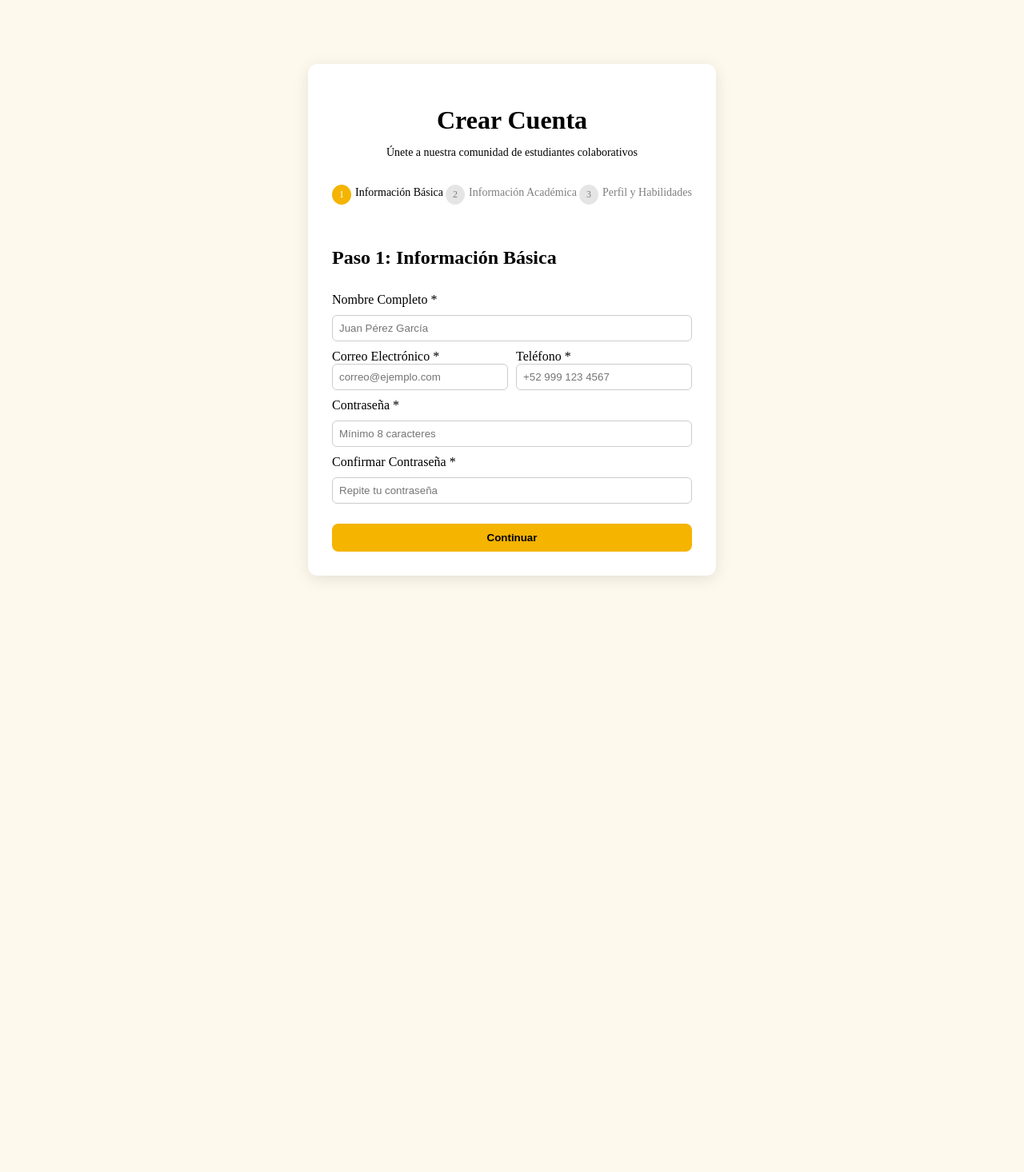
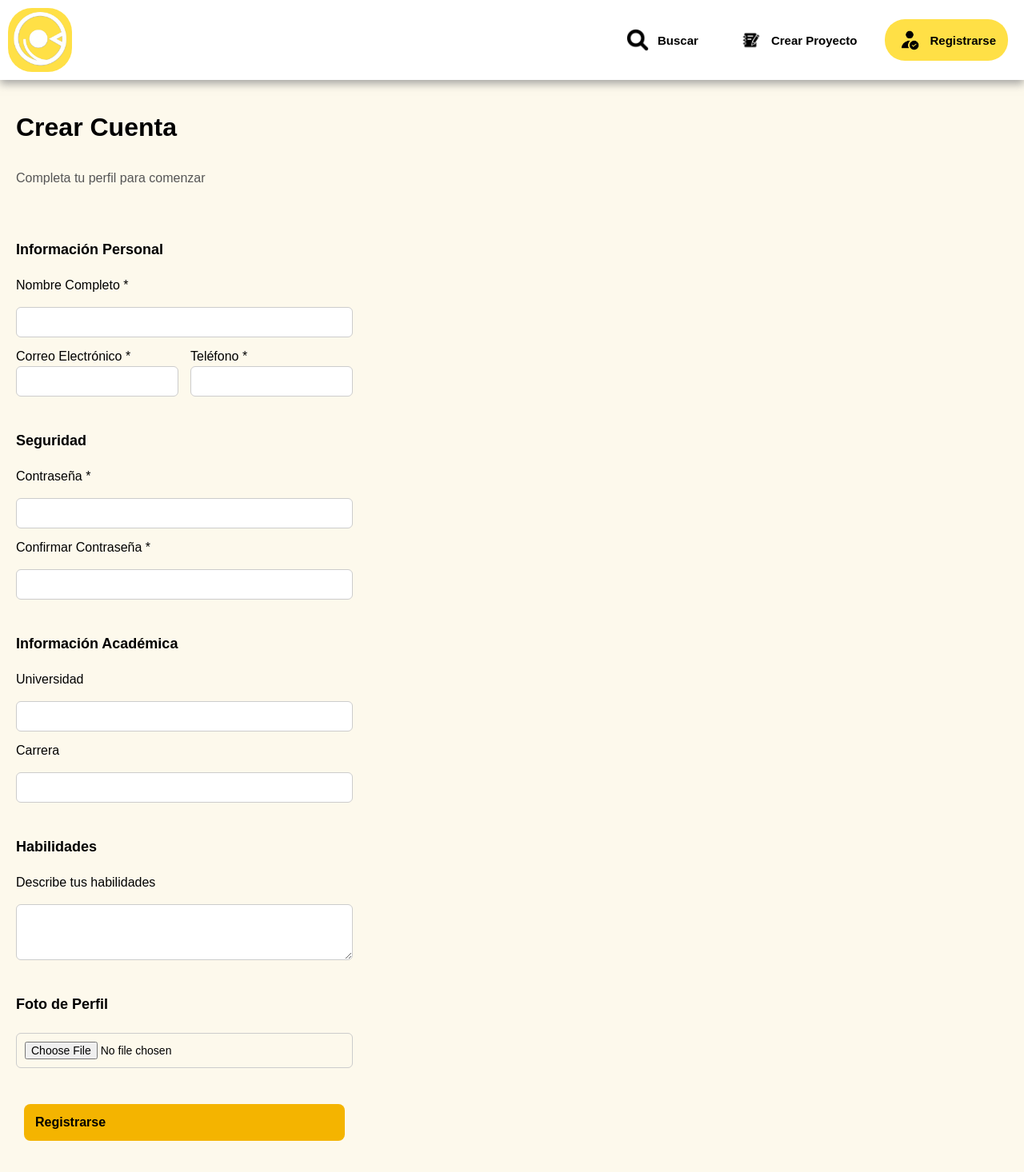
Before and after one commit to vicentt16/WorkPalFrontEnd, a React (Vite) app in the folder WorkPal/: page / in a window 1280 px wide. Shown: the top 1466 px of the page at 80% size. Before the commit the page ends 800 px from the top, so only its background shows below. Built offline with nearby package versions, Linux system fonts and the light colour scheme.

Commit message:
Cambios 6
Cambios 6

```diff
--- a/WorkPal/src/Pages/RegisterUser.css
+++ b/WorkPal/src/Pages/RegisterUser.css
@@ -1,73 +1,56 @@
-/* CENTRAR TODA LA PANTALLA */
-.register-wrapper {
-  height: 100vh;
-  display: flex;
-  justify-content: center;
-  align-items: center;
+body {
+  margin: 0;
+  font-family: Arial, Helvetica, sans-serif;
+  background-color: #f5f5f5;
 }
 
-/* TARJETA */
-.register-card {
-  width: 450px;
-  padding: 30px;
-  border-radius: 12px;
-  background: white;
-  box-shadow: 0 4px 20px rgba(0,0,0,0.1);
+.register-page {
+  max-width: 700px;
+  margin: 100px auto 40px auto;
+  padding: 20px;
 }
 
-/* TITULOS */
-.register-card h1 {
-  text-align: center;
+.register-page h1 {
+  text-align: left;
   margin-bottom: 5px;
 }
 
-.register-card p {
-  text-align: center;
-  margin-bottom: 20px;
-  font-size: 14px;
+.register-page p {
+  text-align: left;
+  margin-bottom: 25px;
+  color: #555;
 }
 
-/* STEPS */
-.steps {
-  display: flex;
-  justify-content: space-between;
-  margin-bottom: 20px;
+.register-page h2 {
+  margin-top: 30px;
+  margin-bottom: 10px;
+  font-size: 18px;
 }
 
-.step {
-  display: flex;
-  align-items: center;
-  gap: 5px;
-  font-size: 12px;
-  opacity: 0.5;
-}
-
-.step span {
-  background: #ccc;
-  border-radius: 50%;
-  padding: 5px 9px;
-  font-size: 12px;
-}
-
-.step.active {
-  opacity: 1;
-}
-
-.step.active span {
-  background: #f4b400;
-  color: white;
-}
-
-/* FORM */
 .register-form {
   display: flex;
   flex-direction: column;
-  gap: 10px;
+  gap: 15px;
+  align-items: stretch;
+}
+
+label {
+  font-weight: 500;
+  margin-bottom: 3px;
+}
+
+input, textarea {
+  width: 100%;
+  padding: 10px;
+  border-radius: 6px;
+  border: 1px solid #ccc;
+  font-size: 14px;
+  box-sizing: border-box;
 }
 
 .row {
   display: flex;
-  gap: 10px;
+  gap: 15px;
 }
 
 .input-group {
@@ -76,18 +59,33 @@
   flex-direction: column;
 }
 
-input {
-  padding: 8px;
-  border-radius: 6px;
-  border: 1px solid #ccc;
+.photo-section {
+  display: flex;
+  flex-direction: column;
+  align-items: flex-start;
 }
 
-.next-button {
-  margin-top: 15px;
-  padding: 10px;
+.preview-img {
+  margin-top: 10px;
+  width: 120px;
+  height: 120px;
+  object-fit: cover;
+  border-radius: 50%;
+  border: 2px solid #ccc;
+}
+
+.submit-button {
+  margin-top: 30px;
+  padding: 14px;
   background: #f4b400;
   border: none;
   border-radius: 8px;
   cursor: pointer;
   font-weight: bold;
+  font-size: 16px;
+  transition: 0.2s;
 }
+
+.submit-button:hover {
+  background: #d99c00;
+}
--- a/WorkPal/src/Pages/RegisterUser.jsx
+++ b/WorkPal/src/Pages/RegisterUser.jsx
@@ -1,4 +1,5 @@
 import React, { useState } from "react";
+import { ProjectUpperBar } from "../Modules/ProjectUpperBar";
 import "./RegisterUser.css";
 
 export default function RegisterUser() {
@@ -8,14 +9,33 @@ export default function RegisterUser() {
     email: "",
     telefono: "",
     password: "",
-    confirmPassword: ""
+    confirmPassword: "",
+    universidad: "",
+    carrera: "",
+    habilidades: "",
+    foto: null
   });
 
+  const [preview, setPreview] = useState(null);
+
   const handleChange = (e) => {
-    setFormData({
-      ...formData,
-      [e.target.name]: e.target.value
-    });
+    const { name, value, files } = e.target;
+
+    if (name === "foto") {
+      const file = files[0];
+      setFormData({ ...formData, foto: file });
+
+      if (file) {
+        setPreview(URL.createObjectURL(file));
+      }
+
+    }
+    else {
+      setFormData({
+        ...formData,
+        [name]: value
+      });
+    }
   };
 
   const handleSubmit = (e) => {
@@ -25,44 +45,22 @@ export default function RegisterUser() {
       alert("Las contraseñas no coinciden");
       return;
     }
-
-    console.log("Datos del registro:", formData);
+    console.log("Registro completo:", formData);
   };
 
   return (
-    <div className="register-wrapper">
-
-      <div className="register-card">
-
-        <h1>Crear Cuenta</h1>
-        <p>Únete a nuestra comunidad de estudiantes colaborativos</p>
-
-        <div className="steps">
-          <div className="step active">
-            <span>1</span>
-            <p>Información Básica</p>
-          </div>
-
-          <div className="step">
-            <span>2</span>
-            <p>Información Académica</p>
-          </div>
-
-          <div className="step">
-            <span>3</span>
-            <p>Perfil y Habilidades</p>
-          </div>
-        </div>
-
+    <div>
+      <ProjectUpperBar />
+      <div className="register-page">
         <form className="register-form" onSubmit={handleSubmit}>
-
-          <h2>Paso 1: Información Básica</h2>
+          <h1>Crear Cuenta</h1>
+          <p>Completa tu perfil para comenzar</p>
+          <h2>Información Personal</h2>
 
           <label>Nombre Completo *</label>
           <input
             type="text"
             name="nombre"
-            placeholder="Juan Pérez García"
             value={formData.nombre}
             onChange={handleChange}
             required
@@ -74,7 +72,6 @@ export default function RegisterUser() {
               <input
                 type="email"
                 name="email"
-                placeholder="correo@ejemplo.com"
                 value={formData.email}
                 onChange={handleChange}
                 required
@@ -86,7 +83,6 @@ export default function RegisterUser() {
               <input
                 type="text"
                 name="telefono"
-                placeholder="+52 999 123 4567"
                 value={formData.telefono}
                 onChange={handleChange}
                 required
@@ -94,11 +90,12 @@ export default function RegisterUser() {
             </div>
           </div>
 
+          <h2>Seguridad</h2>
+
           <label>Contraseña *</label>
           <input
             type="password"
             name="password"
-            placeholder="Mínimo 8 caracteres"
             value={formData.password}
             onChange={handleChange}
             required
@@ -108,20 +105,60 @@ export default function RegisterUser() {
           <input
             type="password"
             name="confirmPassword"
-            placeholder="Repite tu contraseña"
             value={formData.confirmPassword}
             onChange={handleChange}
             required
           />
 
-          <button className="next-button" type="submit">
-            Continuar
+          <h2>Información Académica</h2>
+
+          <label>Universidad</label>
+          <input
+            type="text"
+            name="universidad"
+            value={formData.universidad}
+            onChange={handleChange}
+          />
+
+          <label>Carrera</label>
+          <input
+            type="text"
+            name="carrera"
+            value={formData.carrera}
+            onChange={handleChange}
+          />
+
+          <h2>Habilidades</h2>
+
+          <label>Describe tus habilidades</label>
+          <textarea
+            name="habilidades"
+            value={formData.habilidades}
+            onChange={handleChange}
+            rows="3"
+          />
+
+          <h2>Foto de Perfil</h2>
+
+          <div className="photo-section">
+            <input
+              type="file"
+              name="foto"
+              accept="image/*"
+              onChange={handleChange}
+            />
+
+            {preview && (
+              <img src={preview} alt="preview" className="preview-img" />
+            )}
+          </div>
+
+          <button className="submit-button" type="submit">
+            Registrarse
           </button>
 
         </form>
-
       </div>
-
     </div>
   );
 }
```
